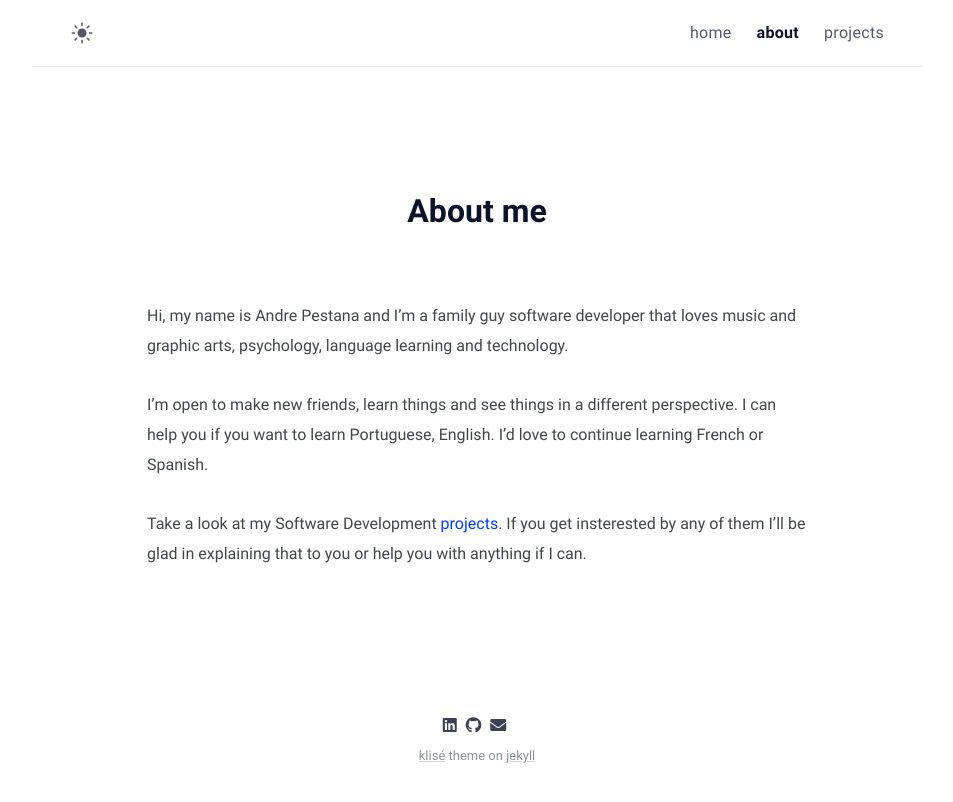
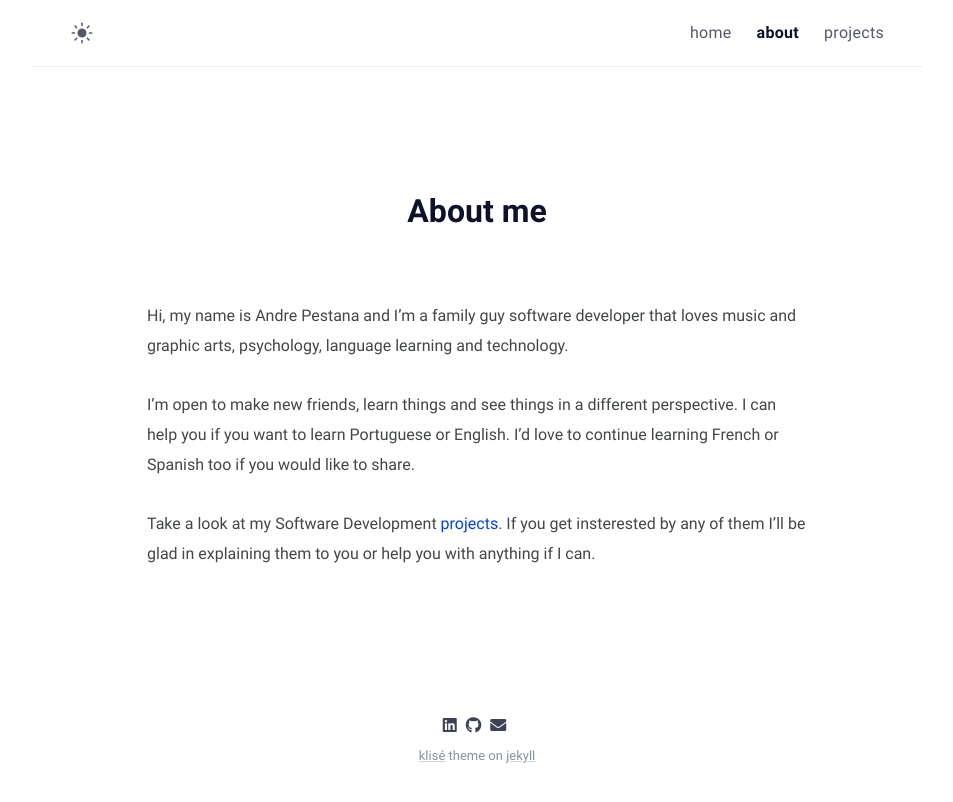
Before and after one commit to andrepestana/andrepestana.github.io.old, a Jekyll site: the page built from about.md, in a window 1280 px wide. Shown: the top 802 px of the page, without its empty margins (163-1116 px from the left). Built offline with Jekyll 4.4.1, drawn with Linux system fonts in a browser that asks for light colours.

Commit message:
fixed about.md

```diff
--- a/about.md
+++ b/about.md
@@ -8,6 +8,6 @@ comments: false
 
 Hi, my name is Andre Pestana and I'm a family guy software developer that loves music and graphic arts, psychology, language learning and technology.
 
-I'm open to make new friends, learn things and see things in a different perspective. I can help you if you want to learn Portuguese, English. I'd love to continue learning French or Spanish.
+I'm open to make new friends, learn things and see things in a different perspective. I can help you if you want to learn Portuguese or English. I'd love to continue learning French or Spanish too if you  would like to share.
 
-Take a look at my Software Development [projects](/projects/). If you get insterested by any of them I'll be glad in explaining that to you or help you with anything if I can.
+Take a look at my Software Development [projects](/projects/). If you get insterested by any of them I'll be glad in explaining them to you or help you with anything if I can.
```
